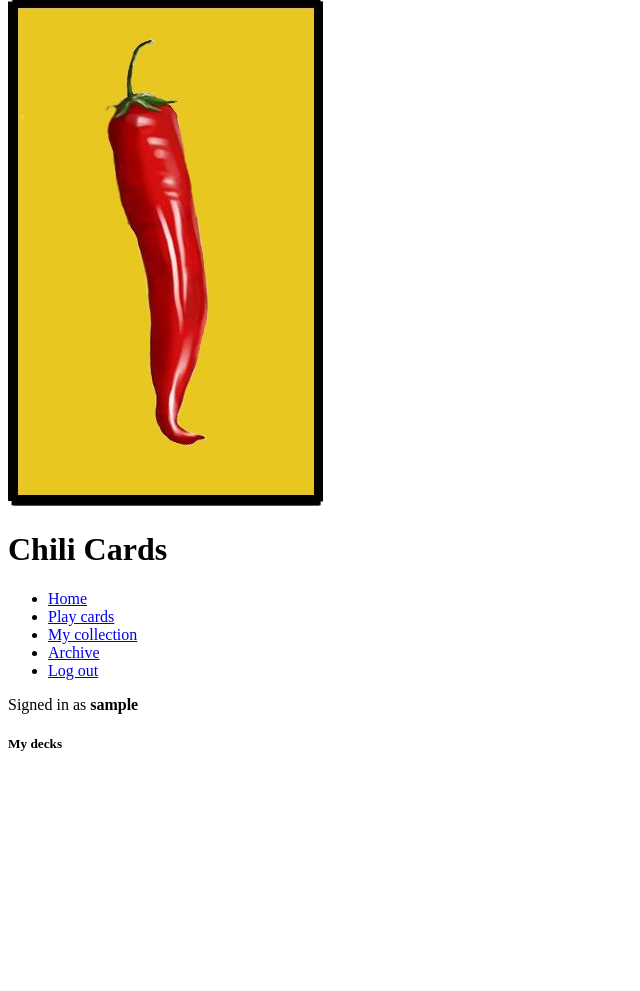
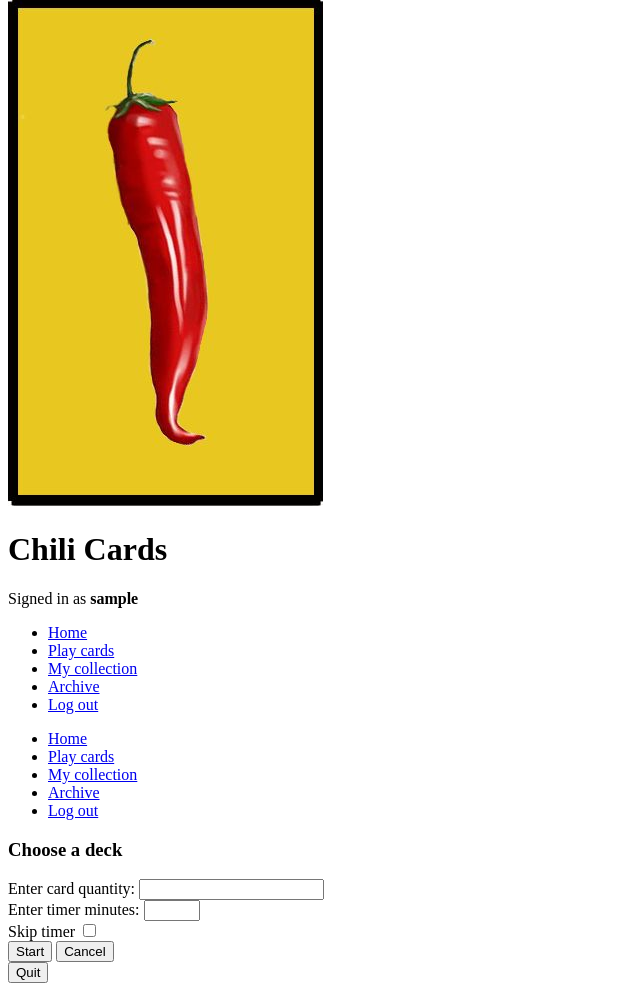
Before and after one commit to deborahly/anki, a Django app: page /play in a window 1280 px wide. Shown: the part 63-1054 px from the top of the page, without its empty margins (0-640 px from the left). Before the commit the page ends 837 px from the top, so only its background shows below. Run offline with Django 4.2, Linux system fonts and the light colour scheme; the visitor is signed in with stand-in values (Sample User, id 1); data that the repository does not hold is empty; some libraries are stand-ins or nearby versions.

Commit message:
adjusted

```diff
--- a/anki/templates/anki/archive.html
+++ b/anki/templates/anki/archive.html
@@ -3,6 +3,7 @@
 {% block title %}Archive{% endblock %}
 
 {% block main %}
+<main>
     <div id="message">
         {{ message }}
     </div>
@@ -20,4 +21,5 @@
             </li>
         {% endfor %}
     </ul>
+</main>
 {% endblock %}
--- a/anki/templates/anki/collection.html
+++ b/anki/templates/anki/collection.html
@@ -5,6 +5,7 @@
 {% block title %}My collection{% endblock %}
 
 {% block main %}
+<main>
     <div id="message">{{ message }}</div>
 
     <section id="deck-form-section">
@@ -59,4 +60,5 @@
                 <button type="button" id="cancel-create-btn">Cancel</button>
             </form>
     </section>
+</main>
 {% endblock %}
--- a/anki/templates/anki/layout.html
+++ b/anki/templates/anki/layout.html
@@ -10,17 +10,23 @@
     <body>
         <header>
             <div class="flex flex-jc-sb">
-                <img id="header-logo" src="{% static 'anki/images/chili_cards_01.jpg' %}" alt="Chili Cards logo" class="header__logo">
+                <a href="/"><img id="header-logo" src="{% static 'anki/images/chili_cards_01.jpg' %}" alt="Chili Cards logo" class="header__logo"></a>
 
                 <h1 id="header-title">Chili Cards</h1>
 
-                <div id="header-menu" class="header__menu">
+                {% if user.is_authenticated %}
+                    <div>
+                        Signed in as <strong>{{ user.username }}</strong>
+                    </div>
+                {% endif %}
+
+                <div id="header-icon" class="header__icon hide-for-desktop">
                     <p></p>
                     <p></p>
                     <p></p>
                 </div>
 
-                <nav id="header-nav" class="header__nav">
+                <nav id="header-menu" class="header__menu">
                     <ul>
                         <li><a href="{% url 'index' %}">Home</a></li>
                         {% if user.is_authenticated %}
@@ -35,11 +41,20 @@
                     </ul>
                 </nav>
 
-                <div>
-                    {% if user.is_authenticated %}
-                        Signed in as <strong>{{ user.username }}</strong>
-                    {% endif %}
-                </div>
+                <nav id="header-nav" class="header__nav hide-for-mobile">
+                    <ul>
+                        <li><a href="{% url 'index' %}">Home</a></li>
+                        {% if user.is_authenticated %}
+                            <li><a href="{% url 'play' %}">Play cards</a></li>
+                            <li><a href="{% url 'collection' %}">My collection</a></li>
+                            <li><a href="{% url 'archive' %}">Archive</a></li>
+                            <li><a href="{% url 'logout' %}">Log out</a></li>
+                        {% else %}
+                            <li><a href="{% url 'login' %}">Log in</a></li>
+                            <li><a href="{% url 'register' %}">Register</a></li>
+                        {% endif %}
+                    </ul>
+                </nav>
             </div>
         </header>
         {% block main %}{% endblock %}
--- a/anki/templates/anki/login.html
+++ b/anki/templates/anki/login.html
@@ -3,6 +3,7 @@
 {% block title %}Login{% endblock %}
 
 {% block main %}
+<main>
     <h2>Login</h2>
 
     <section id="login_form">
@@ -19,4 +20,5 @@
             {{ message }}
         {% endif %}
     </section>
+</main>
 {% endblock %}
--- a/anki/templates/anki/play.html
+++ b/anki/templates/anki/play.html
@@ -5,35 +5,61 @@
 {% block title %}Play cards{% endblock %}
 
 {% block main %}
+<main>
     <div id="message">{{ message }}</div>
 
     <section id="deck-section">
-        <h5>My decks</h5>
+        <h3>Choose a deck</h3>
+
         <ul>
+            <div class="flex flex-jc-sb">
                 {% for deck in decks %}
-                <a href="#" class="deck" data-id="{{ deck.id }}" >{{ deck.name }}</a>
+                    <a href="#" class="deck" data-id="{{ deck.id }}">
+                        <div class="play-deck">{{ deck.name }}</div>
+                    </a>
                 {% endfor %}
+            </div>
         </ul>
     </section>
 
-    <section id="option-section" style="display: none;">
-        <form action="#" id="quantity-form">
+    <div id="overlay-background"></div>
+
+    <section id="option-section">
+        <form action="#" id="option-form">
+            <div class="form-group">
                 <label for="quantity">Enter card quantity:</label>
-            <input type="number" id="quantity" name="quantity" min="1">
+                <input type="number" id="quantity" name="quantity" min="1" class="form-input-number">
+            </div>
 
+            <div class="form-group">
                 <label for="minutes">Enter timer minutes:</label>
-            <input type="number" id="minutes" name="minutes" min="1" max="60">
+                <input type="number" id="minutes" name="minutes" min="1" max="60" class="form-input-number">
+            </div>
 
+            <div class="form-group">
                 <label for="skip-timer">Skip timer</label>
                 <input type="checkbox" id="skip-timer" name="skip-timer">
+            </div>
 
-            <input type="submit" value="Start">
+            <div class="form-group">
+                <input type="submit" id="start" value="Start" class="form-input-submit">
+                <button type="button" id="cancel-option-btn" class="cancel-btn">Cancel</button>
+            </div>
         </form>
     </section>
 
-    <section id="countdown"></section>
+    <section id="game-section">
+        <div class="flex flex-jc-sb">
+            <div id="countdown"></div>
 
-    <section id="card-section"></section>
+            <button type="button" class="quit-btn">Quit</button>
+        </div>
 
-    <section id="btn-section"></section>
+        <div id="game-message"></div>
+
+        <div id="card-div" class="flex flex-jc-sa"></div>
+
+        <div id="btn-div"></div>
+    </section>
+</main>
 {% endblock %}
--- a/anki/templates/anki/register.html
+++ b/anki/templates/anki/register.html
@@ -3,6 +3,7 @@
 {% block title %}Register{% endblock %}
 
 {% block main %}
+<main>
     <h2>Register</h2>
 
     <section id="register_form">
@@ -21,4 +22,5 @@
             {{ message }}
         {% endif %}
     </section>
+</main>
 {% endblock %}
```
Also changed, not shown: anki/templates/anki/index.html (+12 -5 lines). Lines whose indentation alone changed are shown as unchanged.
